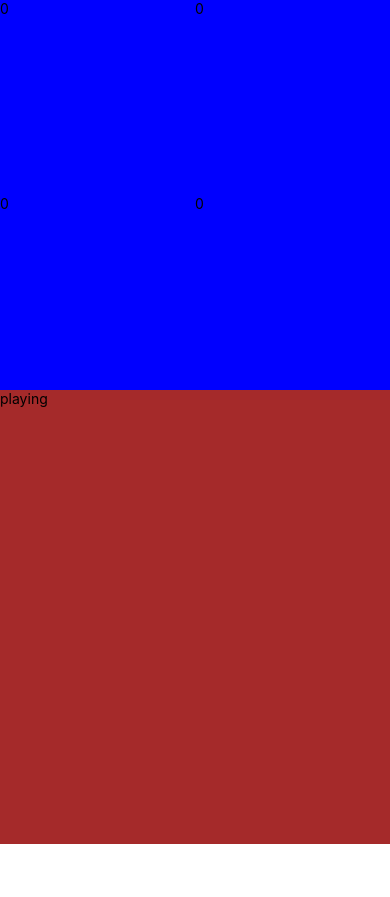
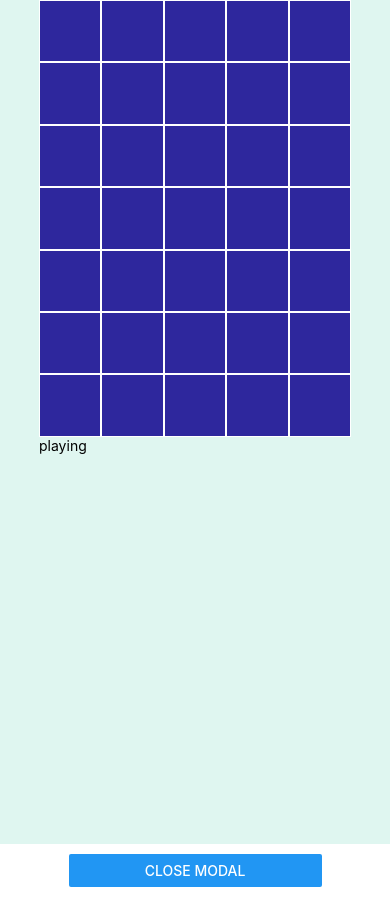
Before and after one commit to paullgdc/react_native_minesweeper, a React Native app: screen / in a window 390 px wide. Before the commit the page ends 844 px from the top, so only its background shows below. Built offline with nearby package versions, Linux system fonts and the light colour scheme.

Commit message:
Minesweeper view

```diff
--- a/src/App.tsx
+++ b/src/App.tsx
@@ -4,14 +4,16 @@ import {
   StatusBar,
 } from 'react-native';
 
-import MineSweeper from './views/Minewseeper';
+import MineSweeper from './views/MinewseeperView';
+import Colors from "./colors";
+
 
 const App = () => {
   return (
     <>
       <StatusBar barStyle="dark-content" />
-      <SafeAreaView style={{backgroundColor: "brown", flex: 1}}>
-          <MineSweeper height={2} width={2} bombs={2}/>
+      <SafeAreaView style={{backgroundColor: Colors.LightGreen, flex: 1, alignItems: "center"}}>
+          <MineSweeper height={7} width={5} bombs={7}/>
       </SafeAreaView>
     </>
   );
--- a/src/components/Tile.tsx
+++ b/src/components/Tile.tsx
@@ -1,15 +1,17 @@
 import React from 'react';
 import { StyleSheet, View, TouchableOpacity, Text } from 'react-native';
+
+import Colors from "../colors";
 
 export enum TileKind {
     Bomb,
     Void,
 }
 
-export enum VisibilityKind {
-    Revealed,
-    Hidden,
-    Flagged,
+export enum Visibility {
+    Revealed = "revealed",
+    Hidden = "hidden",
+    Flagged = "flagged",
 }
 
 export type TileModel = ({
@@ -18,7 +20,7 @@ export type TileModel = ({
     kind: TileKind.Void;
     neighboringBombNb: number;
 }) & {
-    visibility: VisibilityKind
+    visibility: Visibility
 }
 
 export interface TileProps {
@@ -32,24 +34,29 @@ const Tile: React.FC<TileProps> = props => <TouchableOpacity
     onLongPress={props.onLongPress}
     style={[
         styles.fixedRatio,
-        props.model.visibility === VisibilityKind.Revealed ?
-            styles.revealed :
-            styles.hidden
+        styles[props.model.visibility]
     ]}
 >
-    <Text>{props.model.kind ? props.model.neighboringBombNb : "bomb"}</Text>
+    <Text>{props.model.visibility === Visibility.Revealed ?
+        props.model.kind ? props.model.neighboringBombNb : "bomb" :
+        ""}</Text>
 </TouchableOpacity>;
 
 const styles = StyleSheet.create({
     fixedRatio: {
         flex: 1,
-        aspectRatio: 1
+        aspectRatio: 1,
+        borderColor: "white",
+        borderWidth: StyleSheet.hairlineWidth,
     },
-    hidden: {
-        backgroundColor: "blue",
+    [Visibility.Hidden]: {
+        backgroundColor: Colors.DarkBlue,
     },
-    revealed: {
-        backgroundColor: "grey",
+    [Visibility.Revealed]: {
+        backgroundColor: Colors.PictonBlue,
+    },
+    [Visibility.Flagged]: {
+        backgroundColor: "red",
     }
 });
 
--- a/src/views/Minewseeper/index.tsx
+++ /dev/null
@@ -1,50 +0,0 @@
-import React, { useState } from 'react';
-import { Text, View } from 'react-native';
-import MineSweeperState, * as op from "./model";
-import Tile, { TileKind } from '../../components/Tile';
-
-interface MineSweeperProps {
-  height: number,
-  width: number,
-  bombs: number,
-}
-
-const MineSweeper: React.FC<MineSweeperProps> = props => {
-  const [state, setState] = useState<MineSweeperState>(
-    op.init(props.width, props.height, props.bombs)
-  )
-  const [game, setGame] = useState<"playing" | "lost" | "won">("playing");
-  console.log("rerender")
-  const handlePress = (x: number, y: number) => () => {
-    if (game !== "playing") return;
-    let newState = state;
-    if(state.bombs === undefined)
-      newState = op.placeBombs(state, {x, y});
-    setState(op.revealTile(newState, {x, y}));
-  };
-  const handleLongPress = (x: number, y: number) => () => {
-    if (game !== "playing") return;
-    if(state.bombs === undefined) setState(op.placeBombs(state, {x, y}))
-    setState(op.flagTile(state, {x, y}));
-  }
-  return <>
-    <View style={{ flexDirection: "row", aspectRatio: 1 }}>
-      {state.grid.map((colum, i) => (
-        <View key={i} style={{ flex: 1, flexDirection: "column", }}>
-          {colum.map((tile, j) => (
-            <Tile
-              key={j}
-              model={tile}
-              onPress={handlePress(i, j)}
-              onLongPress={handleLongPress(i, j)}
-            />
-          ))}
-        </View>
-      ))}
-    </View>
-    <Text>{game}</Text>
-  </>
-};
-
-
-export default MineSweeper;
--- /dev/null
+++ b/src/views/MinewseeperView/index.tsx
@@ -0,0 +1,75 @@
+import React, { useState, useEffect } from 'react';
+import { Text, View, ScrollView, Dimensions, Button } from 'react-native';
+import MineSweeperState, * as op from "./model";
+import Tile, { Visibility } from '../../components/Tile';
+import CustomModal from '../../components/CustomModal';
+
+interface MineSweeperProps {
+  height: number,
+  width: number,
+  bombs: number,
+}
+
+const MineSweeper: React.FC<MineSweeperProps> = props => {
+  const [state, setState] = useState<MineSweeperState>(
+    op.init(props.width, props.height, props.bombs)
+  )
+  const [visible, setVisible] = useState(false);
+  console.log("rerender")
+
+  const handlePress = (x: number, y: number) => () => {
+    if (state.playState !== "playing") return;
+    if(state.grid[x][y].visibility === Visibility.Flagged) return;
+    let newState = state;
+    if(state.bombs === undefined)
+      newState = op.placeBombs(state, {x, y});
+    setState(op.revealTile(newState, {x, y}));
+  };
+
+  const handleLongPress = (x: number, y: number) => () => {
+    if (state.playState !== "playing") return;
+    let nState = state;
+    if(state.bombs === undefined) {
+      nState = op.placeBombs(nState, {x, y})
+    }
+    setState(op.toogleFlagged(nState, {x, y}));
+  }
+
+  // const { setVisible, Modal } = useEndModal(() => {
+  //   console.log("reinitiulaizing modal")
+  //   setState(op.init(props.width, props.height, props.bombs));
+  // });
+  useEffect(() => {
+    console.log("called effect", state.playState )
+    if(state.playState !== "playing") {
+      setVisible(true);
+    }
+  }, [state.playState])
+  return <>
+    <CustomModal visible={visible}>
+      <Button title="close modal" onPress={() => setVisible(false)}/>
+    </CustomModal>
+    <ScrollView style={{flex: 1}}>
+      <View style={{width: 0.8 * Dimensions.get('window').width}}>
+        <View style={{ flexDirection: "row", aspectRatio: props.width / props.height }}>
+          {state.grid.map((colum, i) => (
+            <View key={i} style={{ flex: 1, flexDirection: "column", }}>
+              {colum.map((tile, j) => (
+                <Tile
+                  key={j}
+                  model={tile}
+                  onPress={handlePress(i, j)}
+                  onLongPress={handleLongPress(i, j)}
+                />
+              ))}
+            </View>
+          ))}
+        </View>
+        <Text>{state.playState}</Text>
+      </View>
+    </ScrollView>
+  </>
+};
+
+
+export default MineSweeper;
--- a/src/views/Minewseeper/model.ts
+++ b/src/views/MinewseeperView/model.ts
@@ -1,16 +1,21 @@
 import update from "immutability-helper";
 
 import { range, shuffle } from "../../utils";
-import { TileModel, TileKind, VisibilityKind } from "../../components/Tile";
+import { TileModel, TileKind, Visibility } from "../../components/Tile";
+
+
+export type Grid = TileModel[][];
 
 export default interface MineSweeperState {
-    playState: "playing" | "lost" |"won";
-    grid: TileModel[][];
+    playState: "playing" | "lost" | "won";
+    grid: Grid;
     bombNumber: number;
+    tilesLeft: number;
     bombs?: Set<string>;
     width: number;
     height: number;
 }
+
 
 export interface Pos {
     x: number;
@@ -30,18 +35,18 @@ export const placeBombs = (
     }
     shuffle(tiles);
     const bombs = new Set(tiles.slice(0, s.bombNumber).map(p => JSON.stringify(p)));
-    console.log("new bombs", bombs, tiles);
-    const newGrid: TileModel[][] = [];
+
+    const newGrid: Grid = [];
     for (const x of range(0, s.width)) {
         newGrid.push([]);
         for (const y of range(0, s.height)) {
             newGrid[x].push(bombs.has(JSON.stringify({ x, y })) ? {
                 kind: TileKind.Bomb,
-                visibility: VisibilityKind.Hidden,
+                visibility: Visibility.Hidden,
             } : {
                     kind: TileKind.Void,
                     neighboringBombNb: 0,
-                    visibility: VisibilityKind.Hidden,
+                    visibility: Visibility.Hidden,
                 })
         }
     }
@@ -59,6 +64,7 @@ export const placeBombs = (
 export const init = (width: number, height: number, bombNumber: number) => {
     const state: MineSweeperState = {
         playState: "playing",
+        tilesLeft: width * height - bombNumber,
         width,
         height,
         bombNumber,
@@ -73,7 +79,7 @@ export const init = (width: number, height: number, bombNumber: number) => {
             state.grid[x].push({
                 kind: TileKind.Void,
                 neighboringBombNb: 0,
-                visibility: VisibilityKind.Hidden,
+                visibility: Visibility.Hidden,
             })
         }
     }
@@ -95,21 +101,34 @@ export function* tileNeighbors(s: MineSweeperState, { x, y }: Pos) {
 
 export const revealTile = (s: MineSweeperState, { x, y }: Pos): MineSweeperState => {
     if (s.grid[x][y].kind === TileKind.Void) {
-        return update(s, { grid: { [x]: { [y]: { visibility: { $set: VisibilityKind.Revealed } } } } });
+        return update(s, {
+            tilesLeft: left => left - 1,
+            grid: { [x]: { [y]: { visibility: { $set: Visibility.Revealed } } } }
+        });
     }
     return update(s, {
-        playState: {$set: "lost"},
+        playState: { $set: "lost" },
         grid: (g: TileModel[][]) => g.map(
             c => c.map(
-                t => ({...t, visibility: VisibilityKind.Revealed})
+                t => ({ ...t, visibility: Visibility.Revealed })
             )
         )
     });
 }
 
-export const flagTile = (s: MineSweeperState, { x, y }: Pos): MineSweeperState => {
-    if (s.grid[x][y].kind === TileKind.Void) {
-        return update(s, { grid: { [x]: { [y]: { visibility: { $set: VisibilityKind.Flagged } } } } });
+export const toogleFlagged = (s: MineSweeperState, { x, y }: Pos): MineSweeperState => {
+    if (s.grid[x][y].visibility !== Visibility.Revealed) {
+        const n = update(s, {
+            grid: {
+                [x]: {
+                    [y]: {
+                        visibility: (v) => (v === Visibility.Flagged ? Visibility.Hidden : Visibility.Flagged)
+                    }
+                }
+            }
+        });
+        console.log("new value", n.grid[x][y].visibility)
+        return n
     }
     return s
 }
```
